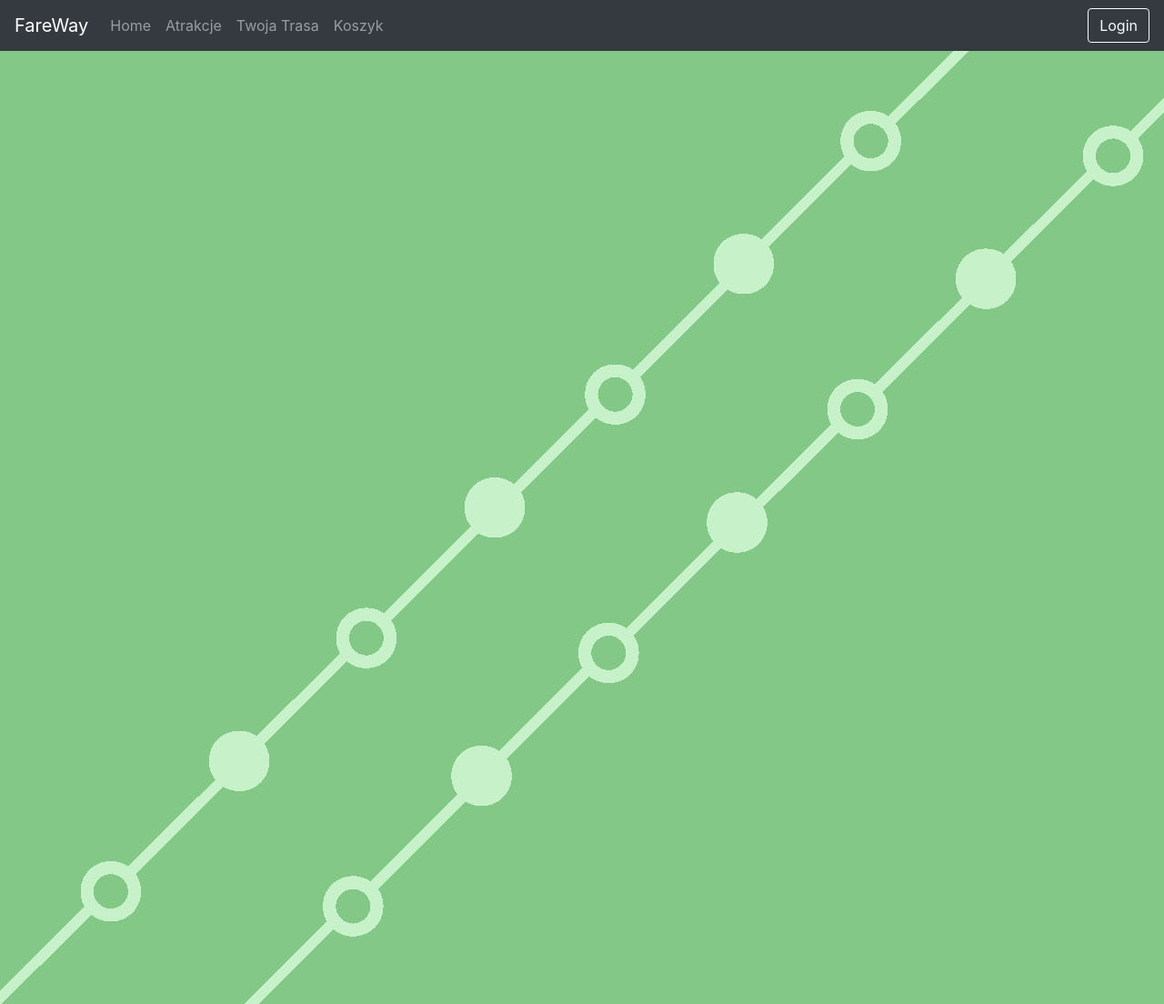
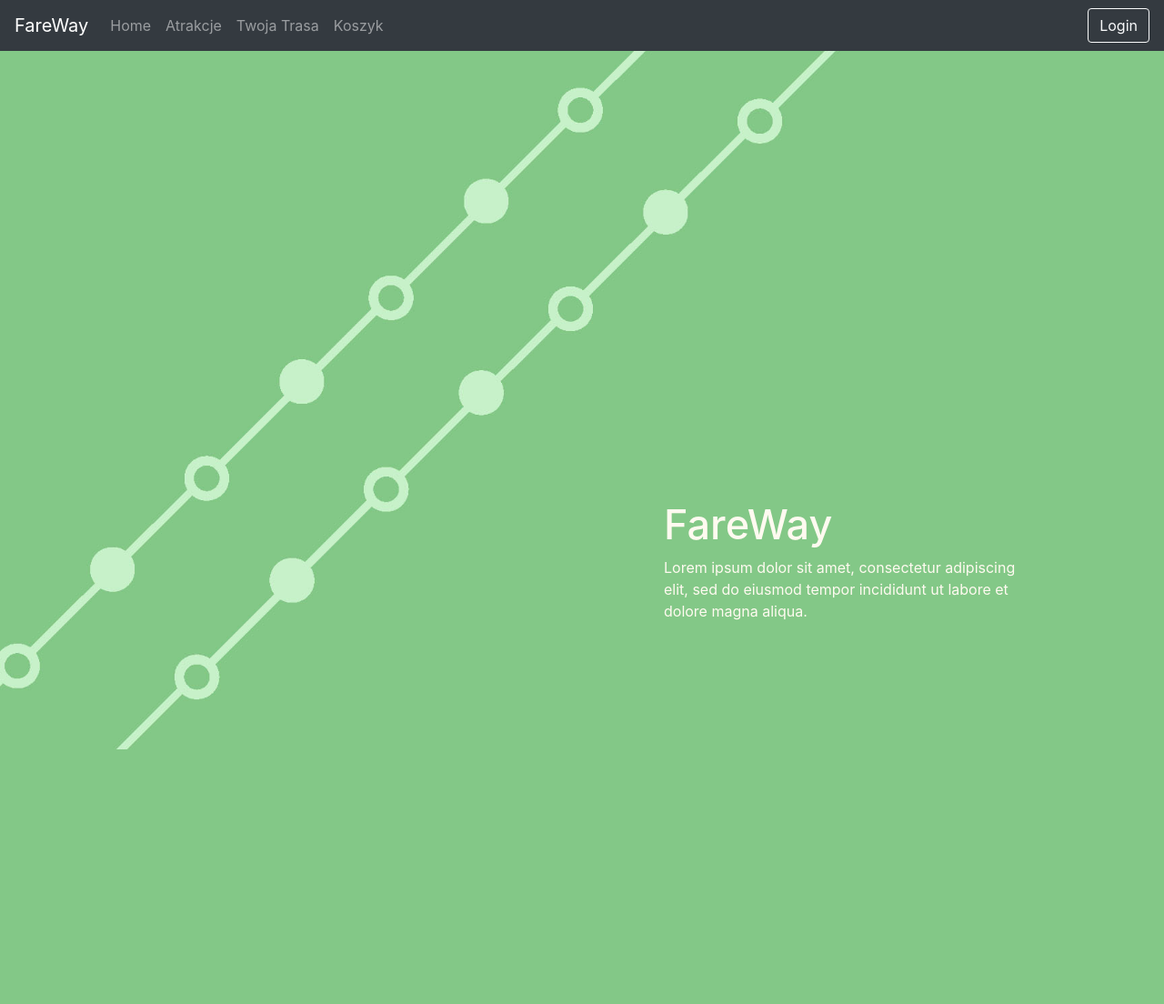
Before and after one commit to Hamis132/FareWay, a Django app: page / in a window 1280 px wide; the page is wider, and only the part inside the window is pictured. Shown: that part at 91% size. After the commit the page ends 824 px from the top of that part, so only its background shows below. Run offline with Django 3.2, Linux system fonts and the light colour scheme; some libraries are stand-ins or nearby versions.

Commit message:
Homepage

```diff
--- a/FareWay/Templates/home.html
+++ b/FareWay/Templates/home.html
@@ -1,12 +1,51 @@
+
 {% extends 'base.html' %}
+{% load staticfiles %}
 {% block title %}Home{% endblock title %}
 {% block head_css %}
+<style>
+body, html {
+    height: 100%;
+    margin: 0;
+}
+h1 {
+    font-size: 45px;
+}
+.bg {
 
+    /* The image used */
+    background-image: url("{{ STATIC_URL }}static/fareway/bg.jpg");
+    color:floralwhite;
+    /* Full height */
+    height: 100%;
+
+    /* Center and scale the image nicely */
+    background-position: center;
+    background-repeat: no-repeat;
+    background-size: cover;
+}
+.center-right {
+    position: absolute;
+    bottom: 100px;
+    right: 150px;
+    width: 400px;
+overflow: hidden;
+}
+
+
+</style>
 {% endblock head_css %}
 
 {% block content %}
-  {% load staticfiles %}
 
-  <img src="{% static "fareway/bg.jpg" %}" alt="My image"/>
+
+  <div class="bg">
+    <div class="center-right">
+ <h1>FareWay</h1>
+  <p>Lorem ipsum dolor sit amet, consectetur adipiscing elit, sed do eiusmod tempor incididunt ut labore et dolore magna aliqua.</p>
+    </div>
+  </div>
+
+
 
 {% endblock %}
```
